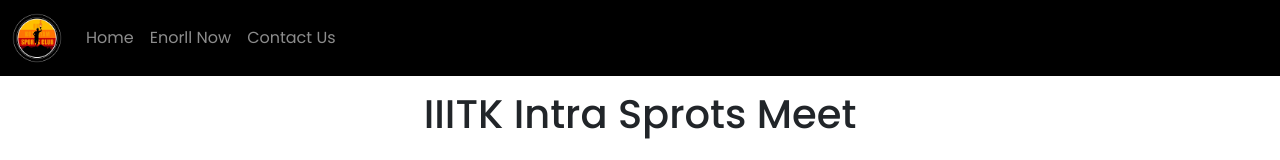
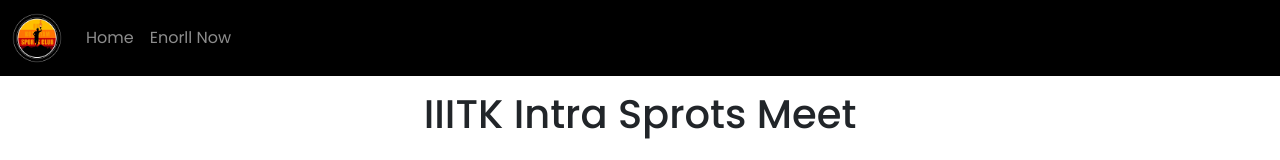
Before and after one commit to praneeth713/pradhva, a React (Create React App) app: page /Enroll in a window 1280 px wide. Shown: the top 160 px of the page. Built offline with nearby package versions, Linux system fonts and the light colour scheme.

Commit message:
Cricket edits

```diff
--- a/src/components/NavBar.js
+++ b/src/components/NavBar.js
@@ -19,7 +19,6 @@ const NavBar = () => {
                                 <Link className="nav-link" aria-current="page" to="/">Home</Link>
                             </li>
                             <li className="nav-item"><Link className="nav-link" to="/enroll">Enorll Now</Link></li>
-                            <li className="nav-item"><Link className="nav-link" to="/enroll">Contact Us</Link></li>
                         </ul>
                     </div>
                 </div>
--- a/src/components/data.js
+++ b/src/components/data.js
@@ -29,7 +29,7 @@ export const articles = [
                 "Matches shall be played according to the ICC rules in force, as adopted from time to time by the BCCI unless otherwise modified.",
                 "All the matches will be conducted on a knockout basis with 10 overs. Each bowler can bowl a maximum of 2 overs in 12-over matches. The semi-finals and finals will be conducted for 15 overs. Each bowler can bowl a maximum of 3 overs.",
                 "The number of players representing any batch or team will not be more than 15.",
-                "The matches up to the final will be conducted in IIITK. Semi-final and Final matches will be played on the ground located outside the campus. "
+                "The matches up to the Quarter-final will be conducted in IIITK. Quarter-finals, Semi-finals and Final matches will be played on the ground located outside the campus. "
             ],
             buttons: [
                 {
```
